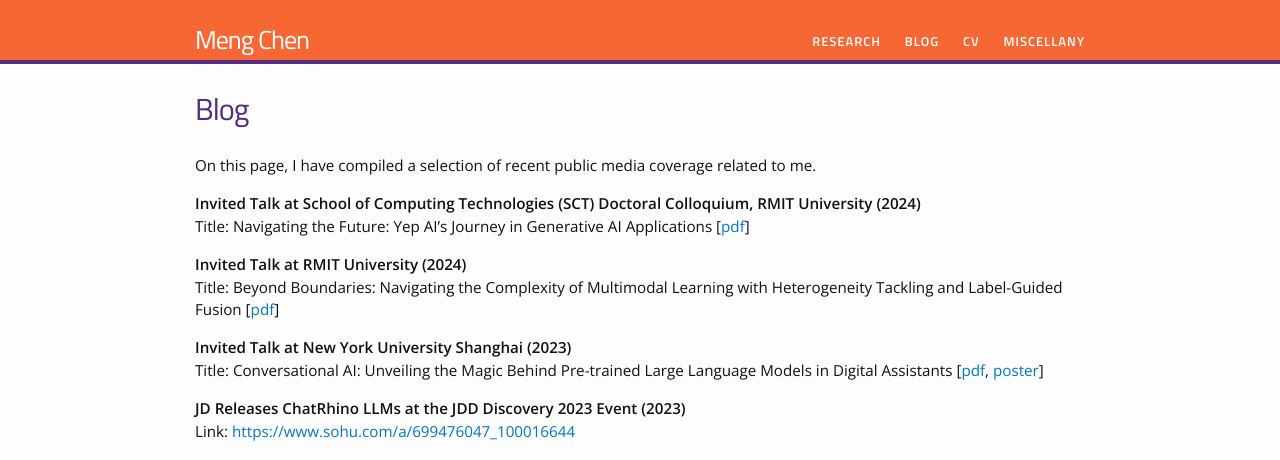
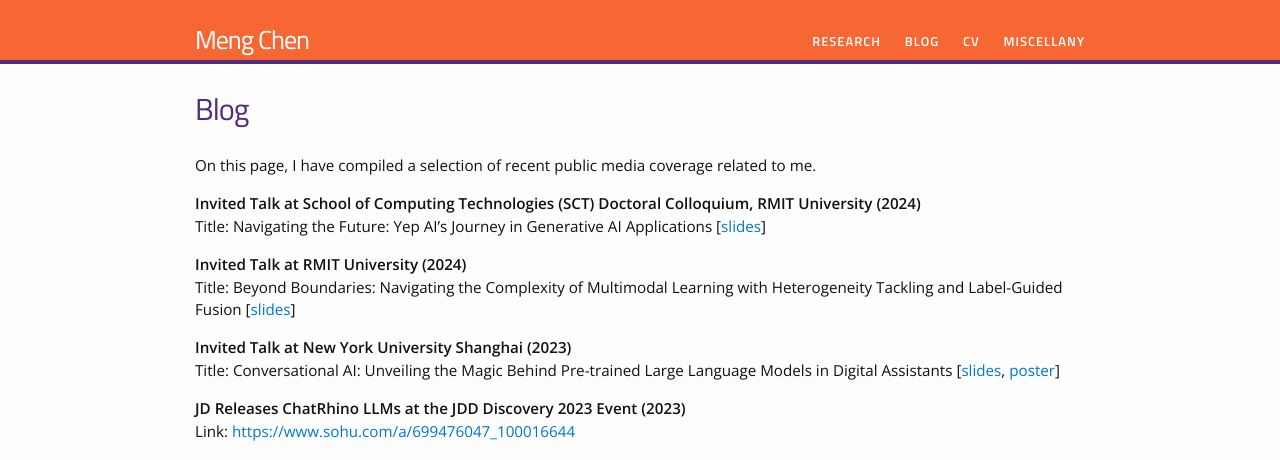
Before and after one commit to chenmengdx/chenmengdx.github.io, a Jekyll site: the page built from blog.md, in a window 1280 px wide. Shown: the top 460 px of the page. Built offline with Jekyll 4.4.1, drawn with Linux system fonts in a browser that asks for light colours.

Commit message:
update blog

```diff
--- a/blog.md
+++ b/blog.md
@@ -11,17 +11,17 @@ On this page, I have compiled a selection of recent public media coverage relate
 
 <p>
 <b> Invited Talk at School of Computing Technologies (SCT) Doctoral Colloquium, RMIT University (2024) </b> <br />
-Title: Navigating the Future: Yep AI’s Journey in Generative AI Applications [<a href="../talks/Talk_RMIT_Doctoral_Colloquium.pdf">pdf</a>]
+Title: Navigating the Future: Yep AI’s Journey in Generative AI Applications [<a href="../talks/Talk_RMIT_Doctoral_Colloquium.pdf">slides</a>]
 </p>
 
 <p>
 <b> Invited Talk at RMIT University (2024) </b> <br />
-Title: Beyond Boundaries: Navigating the Complexity of Multimodal Learning with Heterogeneity Tackling and Label-Guided Fusion [<a href="../talks/Invited_Talk_RMIT_24.pdf">pdf</a>]
+Title: Beyond Boundaries: Navigating the Complexity of Multimodal Learning with Heterogeneity Tackling and Label-Guided Fusion [<a href="../talks/Invited_Talk_RMIT_24.pdf">slides</a>]
 </p>
 
 <p>
 <b> Invited Talk at New York University Shanghai (2023)</b> <br />
-Title: Conversational AI: Unveiling the Magic Behind Pre-trained Large Language Models in Digital Assistants [<a href="../talks/Invited_Talk_NYU_23.pdf">pdf</a>, <a href="../talks/poster_nyu.pdf">poster</a>]
+Title: Conversational AI: Unveiling the Magic Behind Pre-trained Large Language Models in Digital Assistants [<a href="../talks/Invited_Talk_NYU_23.pdf">slides</a>, <a href="../talks/poster_nyu.pdf">poster</a>]
 </p>
 
 <p>
```
